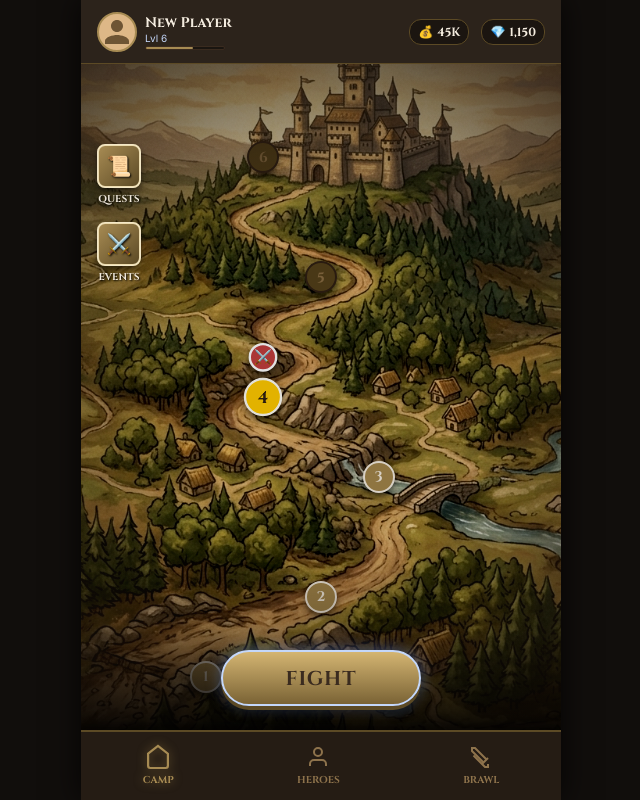
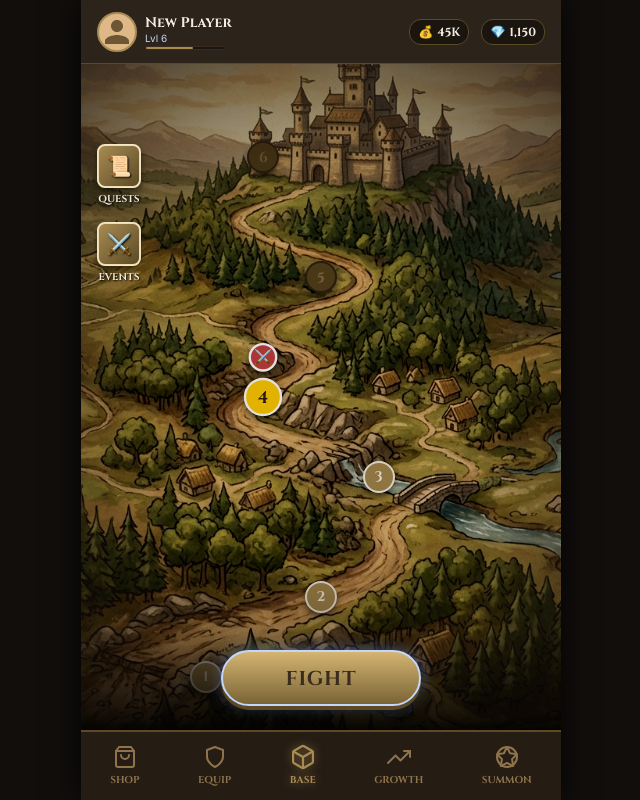
Before and after one commit to PhantOm1z/gameUI, a React (Vite) app: page / in a window 1280 px wide. Shown: the whole page, without its empty margins (319-959 px from the left). Built offline with nearby package versions, Linux system fonts and the light colour scheme.

Commit message:
feat: implement main application layout with navigation and screen switching logic

```diff
--- a/src/App.jsx
+++ b/src/App.jsx
@@ -6,12 +6,14 @@ import CombatScreen from './components/CombatScreen';
 import RewardsPopup from './components/RewardsPopup';
 
 // Simple SVG Icons
-const HomeIcon = () => (<svg viewBox="0 0 24 24" width="24" height="24" stroke="currentColor" strokeWidth="2" fill="none"><path d="M3 9l9-7 9 7v11a2 2 0 0 1-2 2H5a2 2 0 0 1-2-2z"></path></svg>);
-const HeroIcon = () => (<svg viewBox="0 0 24 24" width="24" height="24" stroke="currentColor" strokeWidth="2" fill="none"><path d="M20 21v-2a4 4 0 0 0-4-4H8a4 4 0 0 0-4 4v2"></path><circle cx="12" cy="7" r="4"></circle></svg>);
-const CombatIcon = () => (<svg viewBox="0 0 24 24" width="24" height="24" stroke="currentColor" strokeWidth="2" fill="none"><path d="M14.5 17.5L3 6V3h3l11.5 11.5"></path><path d="M19 19v3h-3L4.5 10.5"></path><path d="M13 19l6-6"></path></svg>);
+const ShopIcon = () => (<svg viewBox="0 0 24 24" width="24" height="24" stroke="currentColor" strokeWidth="2" fill="none" strokeLinecap="round" strokeLinejoin="round"><path d="M6 2L3 6v14a2 2 0 0 0 2 2h14a2 2 0 0 0 2-2V6l-3-4z"></path><line x1="3" y1="6" x2="21" y2="6"></line><path d="M16 10a4 4 0 0 1-8 0"></path></svg>);
+const EquipIcon = () => (<svg viewBox="0 0 24 24" width="24" height="24" stroke="currentColor" strokeWidth="2" fill="none" strokeLinecap="round" strokeLinejoin="round"><path d="M12 22s8-4 8-10V5l-8-3-8 3v7c0 6 8 10 8 10z"></path></svg>);
+const BaseIcon = () => (<svg viewBox="0 0 24 24" width="24" height="24" stroke="currentColor" strokeWidth="2" fill="none" strokeLinecap="round" strokeLinejoin="round"><path d="M21 16V8a2 2 0 0 0-1-1.73l-7-4a2 2 0 0 0-2 0l-7 4A2 2 0 0 0 3 8v8a2 2 0 0 0 1 1.73l7 4a2 2 0 0 0 2 0l7-4A2 2 0 0 0 21 16z"></path><polyline points="3.27 6.96 12 12.01 20.73 6.96"></polyline><line x1="12" y1="22.08" x2="12" y2="12"></line></svg>);
+const GrowthIcon = () => (<svg viewBox="0 0 24 24" width="24" height="24" stroke="currentColor" strokeWidth="2" fill="none" strokeLinecap="round" strokeLinejoin="round"><polyline points="23 6 13.5 15.5 8.5 10.5 1 18"></polyline><polyline points="17 6 23 6 23 12"></polyline></svg>);
+const SummonIcon = () => (<svg viewBox="0 0 24 24" width="24" height="24" stroke="currentColor" strokeWidth="2" fill="none" strokeLinecap="round" strokeLinejoin="round"><circle cx="12" cy="12" r="10"></circle><polygon points="12 2 15.09 8.26 22 9.27 17 14.14 18.18 21.02 12 17.77 5.82 21.02 7 14.14 2 9.27 8.91 8.26 12 2"></polygon></svg>);
 
 function App() {
-  const [currentTab, setCurrentTab] = useState('home');
+  const [currentTab, setCurrentTab] = useState('base');
   const [showRewards, setShowRewards] = useState(false);
 
   return (
@@ -38,20 +40,30 @@ function App() {
       </header>
 
       <main className="main-content">
-        {currentTab === 'home' && <HomeScreen onOpenRewards={() => setShowRewards(true)} onStartCombat={() => setCurrentTab('combat')} />}
-        {currentTab === 'hero' && <CharacterScreen />}
-        {currentTab === 'combat' && <CombatScreen onExit={() => setCurrentTab('home')} />}
+        {currentTab === 'shop' && <div className="placeholder-screen" style={{display:'flex',justifyContent:'center',alignItems:'center',height:'100%'}}><h2>Shop (Coming Soon)</h2></div>}
+        {currentTab === 'equip' && <CharacterScreen />}
+        {currentTab === 'base' && <HomeScreen onOpenRewards={() => setShowRewards(true)} onStartCombat={() => setCurrentTab('combat')} />}
+        {currentTab === 'growth' && <div className="placeholder-screen" style={{display:'flex',justifyContent:'center',alignItems:'center',height:'100%'}}><h2>Growth (Coming Soon)</h2></div>}
+        {currentTab === 'summon' && <div className="placeholder-screen" style={{display:'flex',justifyContent:'center',alignItems:'center',height:'100%'}}><h2>Summon (Coming Soon)</h2></div>}
+
+        {currentTab === 'combat' && <CombatScreen onExit={() => setCurrentTab('base')} />}
       </main>
 
       <nav className="bottom-nav">
-        <button className={`nav-btn ${currentTab === 'home' ? 'active' : ''}`} onClick={() => setCurrentTab('home')}>
-          <HomeIcon /> <span>Camp</span>
+        <button className={`nav-btn ${currentTab === 'shop' ? 'active' : ''}`} onClick={() => setCurrentTab('shop')}>
+          <ShopIcon /> <span>Shop</span>
         </button>
-        <button className={`nav-btn ${currentTab === 'hero' ? 'active' : ''}`} onClick={() => setCurrentTab('hero')}>
-          <HeroIcon /> <span>Heroes</span>
+        <button className={`nav-btn ${currentTab === 'equip' ? 'active' : ''}`} onClick={() => setCurrentTab('equip')}>
+          <EquipIcon /> <span>Equip</span>
         </button>
-        <button className={`nav-btn ${currentTab === 'combat' ? 'active' : ''}`} onClick={() => setCurrentTab('combat')}>
-          <CombatIcon /> <span>Brawl</span>
+        <button className={`nav-btn ${currentTab === 'base' ? 'active' : ''}`} onClick={() => setCurrentTab('base')}>
+          <BaseIcon /> <span>Base</span>
+        </button>
+        <button className={`nav-btn ${currentTab === 'growth' ? 'active' : ''}`} onClick={() => setCurrentTab('growth')}>
+          <GrowthIcon /> <span>Growth</span>
+        </button>
+        <button className={`nav-btn ${currentTab === 'summon' ? 'active' : ''}`} onClick={() => setCurrentTab('summon')}>
+          <SummonIcon /> <span>Summon</span>
         </button>
       </nav>
 
```
